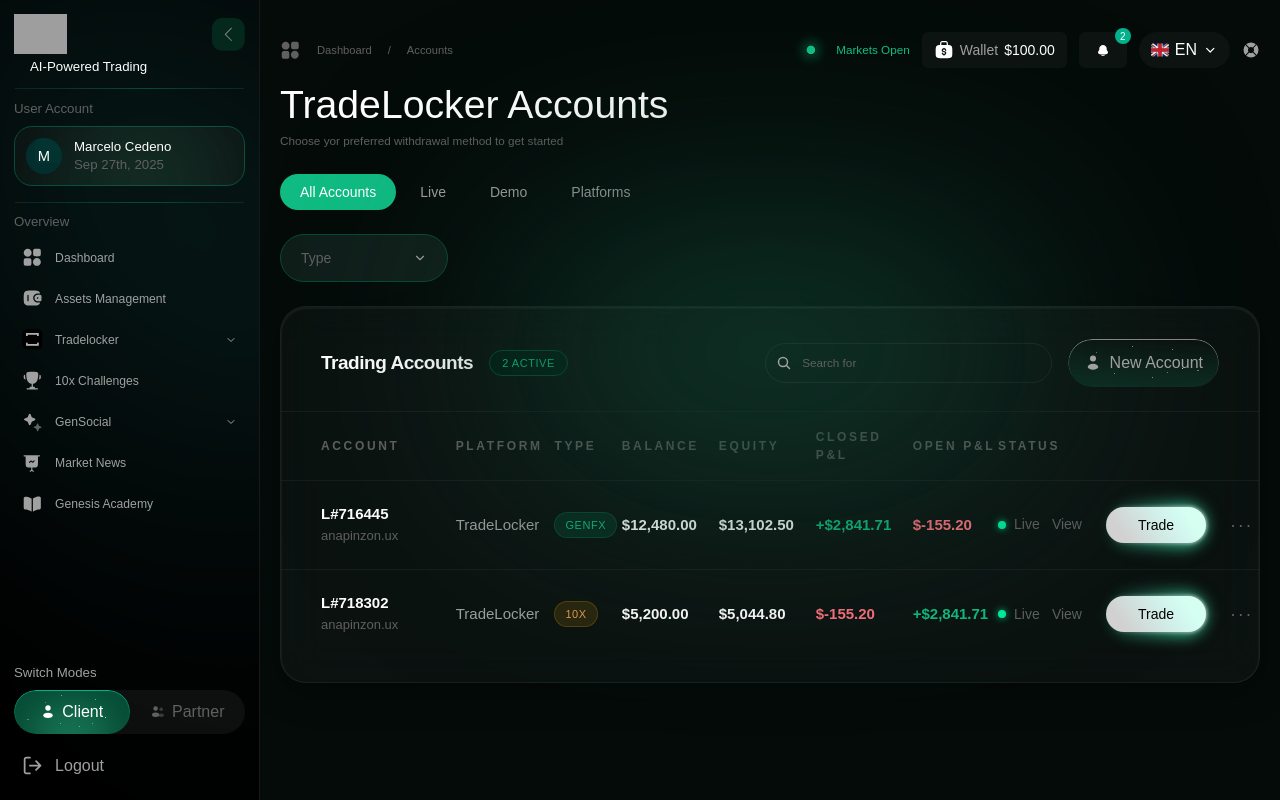
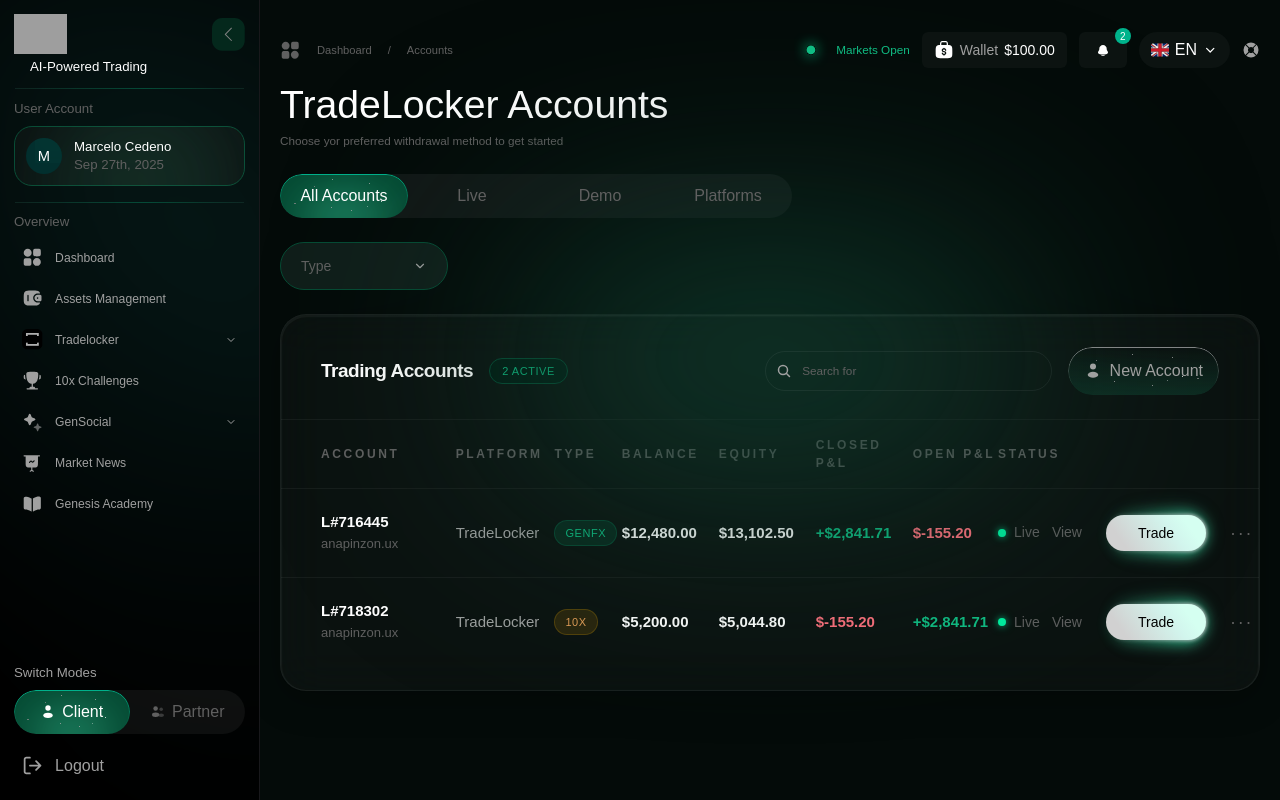
Before and after one commit to Mdx2025/GenesisFxDashboardMDX, a React (Vite) app: page /tradelocker/accounts in a window 1280 px wide. Built offline with nearby package versions, Linux system fonts and the light colour scheme; grey boxes are pictures that could not be loaded; a web font is replaced by a local one.

Commit message:
fix: use ModeToggle for accounts filter tabs

```diff
--- a/src/pages/AccountsPage.tsx
+++ b/src/pages/AccountsPage.tsx
@@ -1,7 +1,7 @@
 import { useState } from 'react'
 import { useSidebar } from '@/layouts/RootLayout'
 import { TopBar } from '@/components/dashboard/TopBar'
-import { GlassCard, SparkleButton, Badge, GreenDot, SearchInput, GlowButton, GlassSelect } from '@/components/ui'
+import { GlassCard, SparkleButton, Badge, GreenDot, SearchInput, GlowButton, GlassSelect, ModeToggle } from '@/components/ui'
 import type { GlassSelectOption } from '@/components/ui/GlassSelect'
 import { UserIcon } from '@/components/icons'
 import { tradingAccounts } from '@/data/trading-accounts'
@@ -39,20 +39,8 @@ export default function AccountsPage() {
         </div>
 
         {/* Filter Tabs */}
-        <div className="flex items-center gap-1">
-          {FILTER_TABS.map((tab, i) => (
-            <button
-              key={tab}
-              onClick={() => setActiveTab(i)}
-              className={`px-5 py-2 rounded-full text-sm font-normal cursor-pointer transition-colors ${
-                activeTab === i
-                  ? 'bg-gfx-green-500 text-white'
-                  : 'text-gfx-neutral-500 hover:text-white'
-              }`}
-            >
-              {tab}
-            </button>
-          ))}
+        <div className="w-full max-w-lg">
+          <ModeToggle options={[...FILTER_TABS]} activeIndex={activeTab} onChange={setActiveTab} />
         </div>
 
         {/* Type Dropdown */}
```
